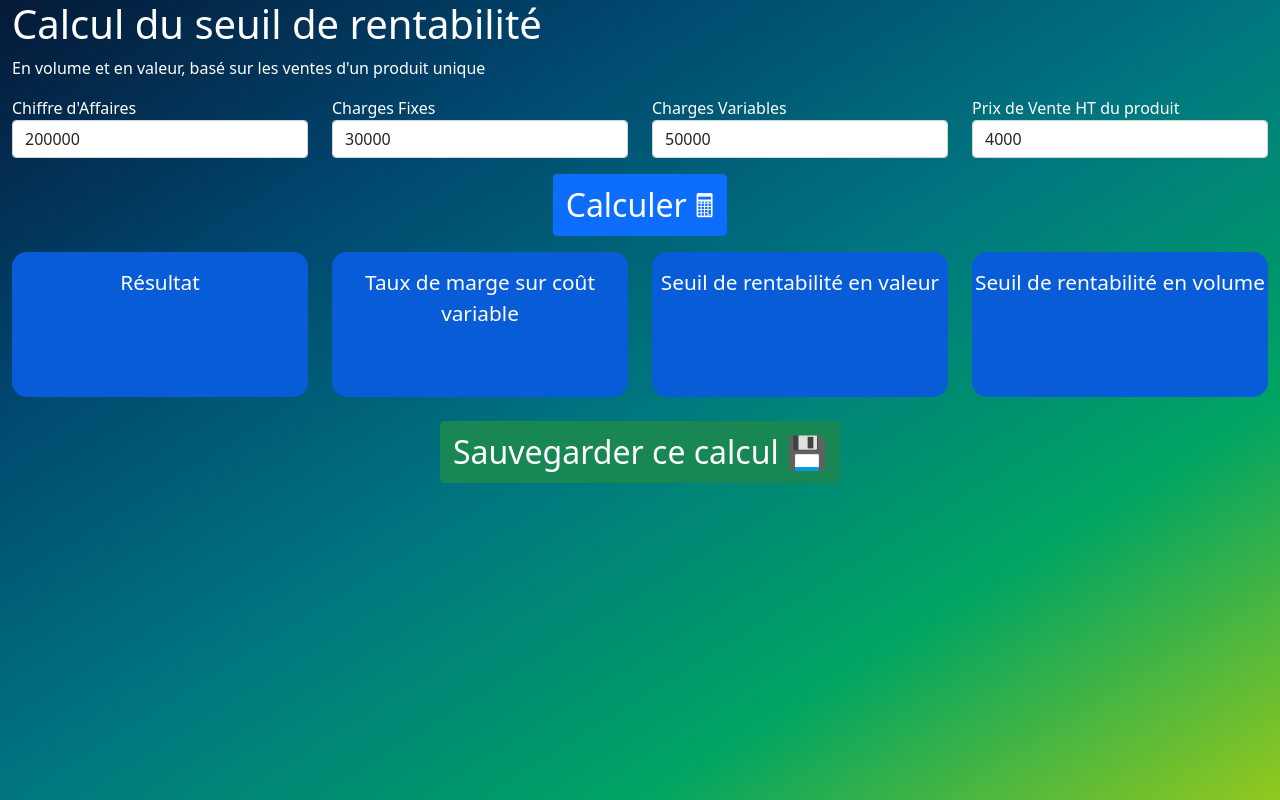
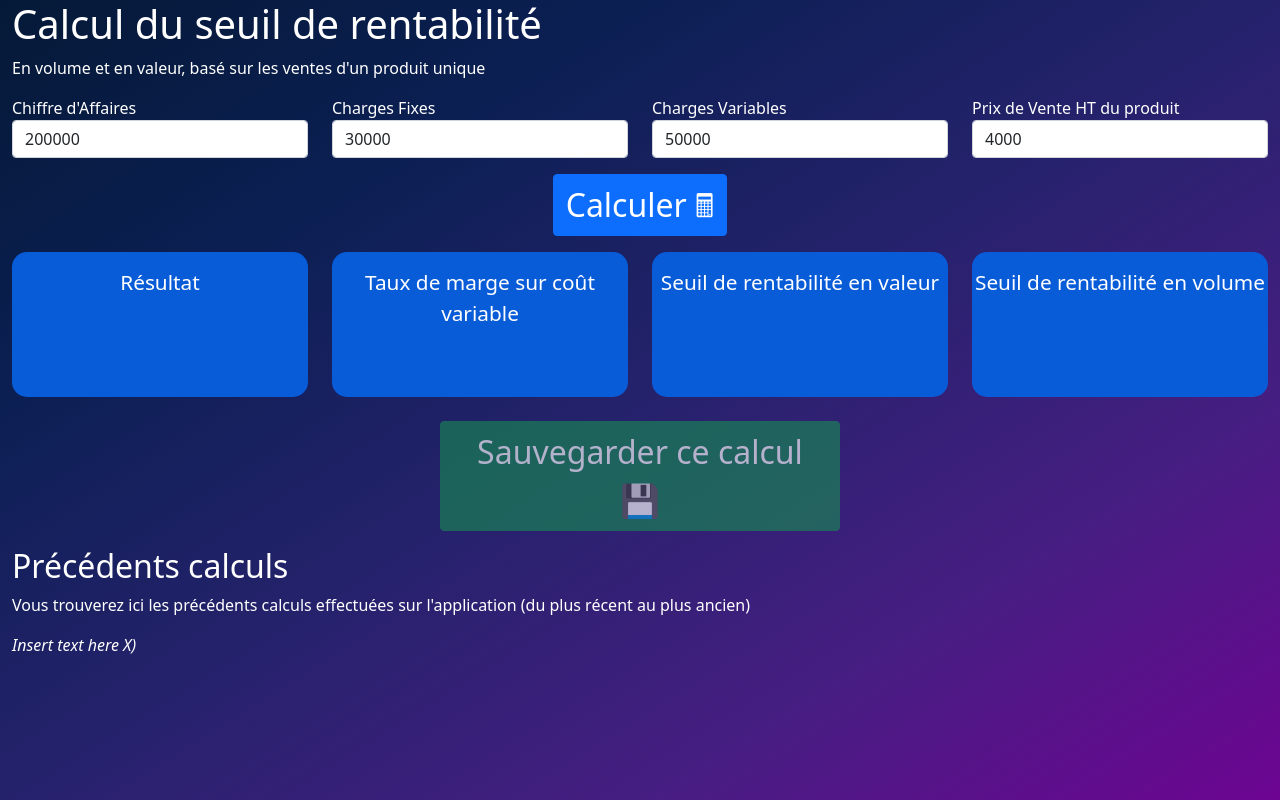
Before and after one commit to EWEN14/projet_gestion_financiere, a PHP site: page /seuilrentabilite.html in a window 1280 px wide. Run offline with PHP 8.4, Linux system fonts and the light colour scheme.

Commit message:
ajout restriction sur les boutons calcul et sauvegarde

```diff
--- a/css/main.css
+++ b/css/main.css
@@ -8,6 +8,11 @@ body {
   color: white !important;
   width: 100%;
   min-height: 100vh;
-  background-image: linear-gradient(to right bottom, #051937, #00466e, #007680, #00a463, #93c81e);
+  /*background-image: linear-gradient(to right bottom, #051937, #00466e, #007680, #00a463, #93c81e);*/
+  background-image: linear-gradient(to right bottom, #051937, #0b1f53, #25226c, #461e82, #6d0592);
   background-size: 100% 100%;
 }
+
+.disabled {
+  cursor: not-allowed !important;
+}
--- a/css/seuilrentabilite.css
+++ b/css/seuilrentabilite.css
@@ -1,5 +1,14 @@
 #bouton-calcul, #bouton-sauvegarde {
   text-align: center;
+  margin: auto;
+}
+
+#bouton-calcul {
+  width: 200px;
+}
+
+#bouton-sauvegarde {
+  width: 400px;
 }
 
 #bouton-calcul button, #bouton-sauvegarde button {
--- a/seuilrentabilite.html
+++ b/seuilrentabilite.html
@@ -26,26 +26,30 @@
     <div class="row mb-2">
       <div class="col-lg-3 col-md-12">
         <label for="ca">Chiffre d'Affaires</label>
-        <input type="number" value="200000" class="entree form-control" name="ca" id="ca" aria-describedby="ca" placeholder="ex : 250000">
+        <input type="number" value="200000" class="entree form-control" name="ca" id="ca" aria-describedby="ca"
+          placeholder="ex : 250000">
       </div>
 
       <div class="col-lg-3 col-md-12">
         <label for="cf">Charges Fixes</label>
-        <input type="number" value="30000" class="entree form-control" name="cf" id="cf" aria-describedby="cf" placeholder="ex : 30000">
+        <input type="number" value="30000" class="entree form-control" name="cf" id="cf" aria-describedby="cf"
+          placeholder="ex : 30000">
       </div>
 
       <div class="col-lg-3 col-md-12">
         <label for="cf">Charges Variables</label>
-        <input type="number" value="50000" class="entree form-control" name="cv" id="cv" aria-describedby="cv" placeholder="ex : 100000">
+        <input type="number" value="50000" class="entree form-control" name="cv" id="cv" aria-describedby="cv"
+          placeholder="ex : 100000">
       </div>
 
       <div class="col-lg-3 col-md-12">
         <label for="pvht">Prix de Vente HT du produit</label>
-        <input type="number" value="4000" class="entree form-control" name="pvht" id="pvht" aria-describedby="pvht" placeholder="ex : 4000">
+        <input type="number" value="4000" class="entree form-control" name="pvht" id="pvht" aria-describedby="pvht"
+          placeholder="ex : 4000">
       </div>
     </div>
 
-    <div class="my-3" id="bouton-calcul">
+    <div class="my-3" id="bouton-calcul" title="Procéder au calcul.">
       <button type="submit" class="btn btn-primary" id="calculer">Calculer 🖩</button>
     </div>
 
@@ -79,9 +83,17 @@
       </div>
     </div>
 
-    <div class="my-3" id="bouton-sauvegarde">
-      <button type="submit" class="btn btn-success" id="sauvegarder">Sauvegarder ce calcul 💾</button>
+    <div class="my-3 disabled" id="bouton-sauvegarde">
+      <button type="submit" class="btn btn-success disabled" id="sauvegarder">
+        Sauvegarder ce calcul 💾
+      </button>
     </div>
+
+    <h2>Précédents calculs</h2>
+
+    <p>Vous trouverez ici les précédents calculs effectuées sur l'application (du plus récent au plus ancien)</p>
+
+    <p style="font-style: italic;">Insert text here X)</p>
 
   </div>
 
```
Also changed, not shown: js/seuilrentabilite.js (+35 -8 lines).
